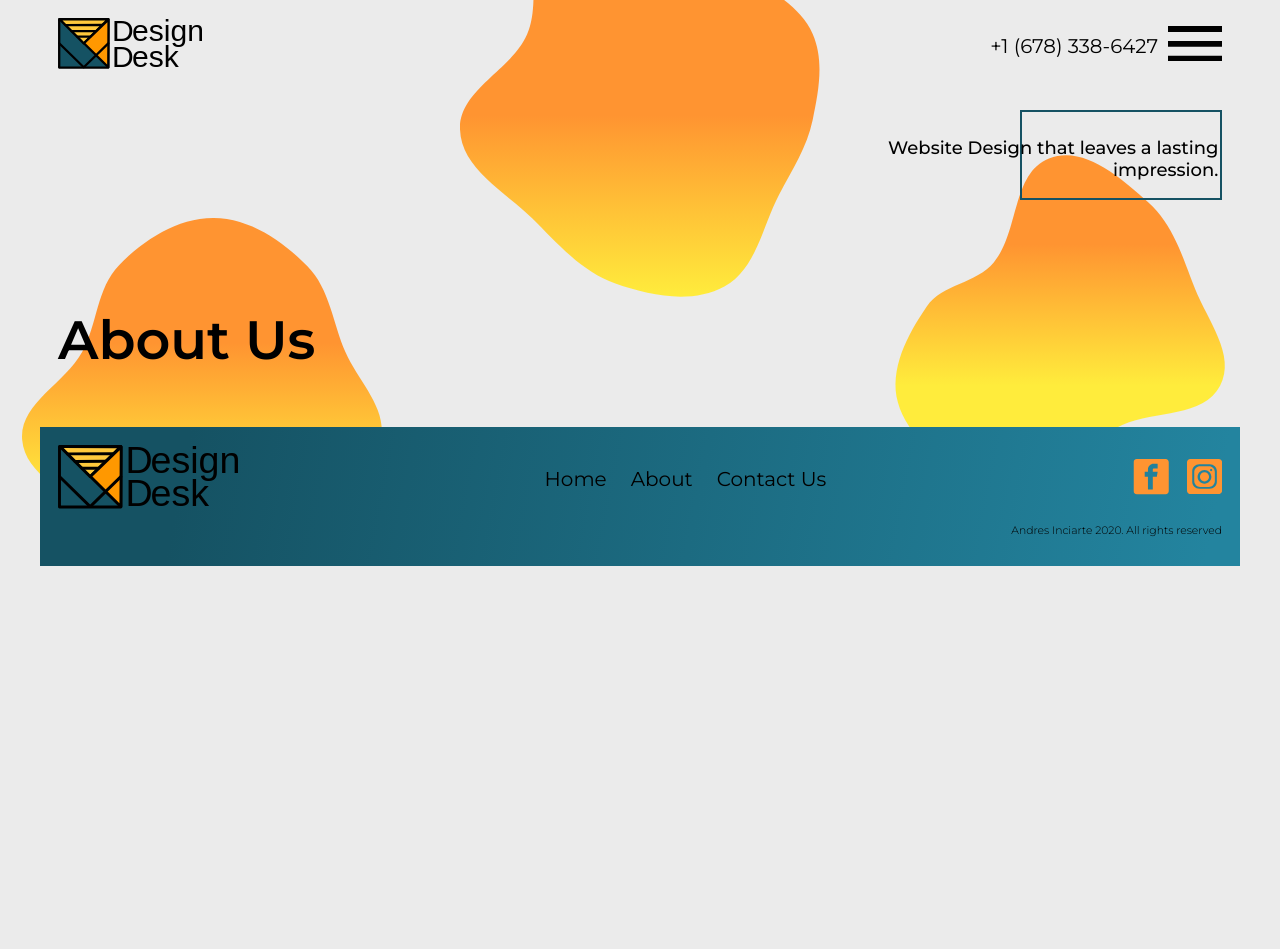
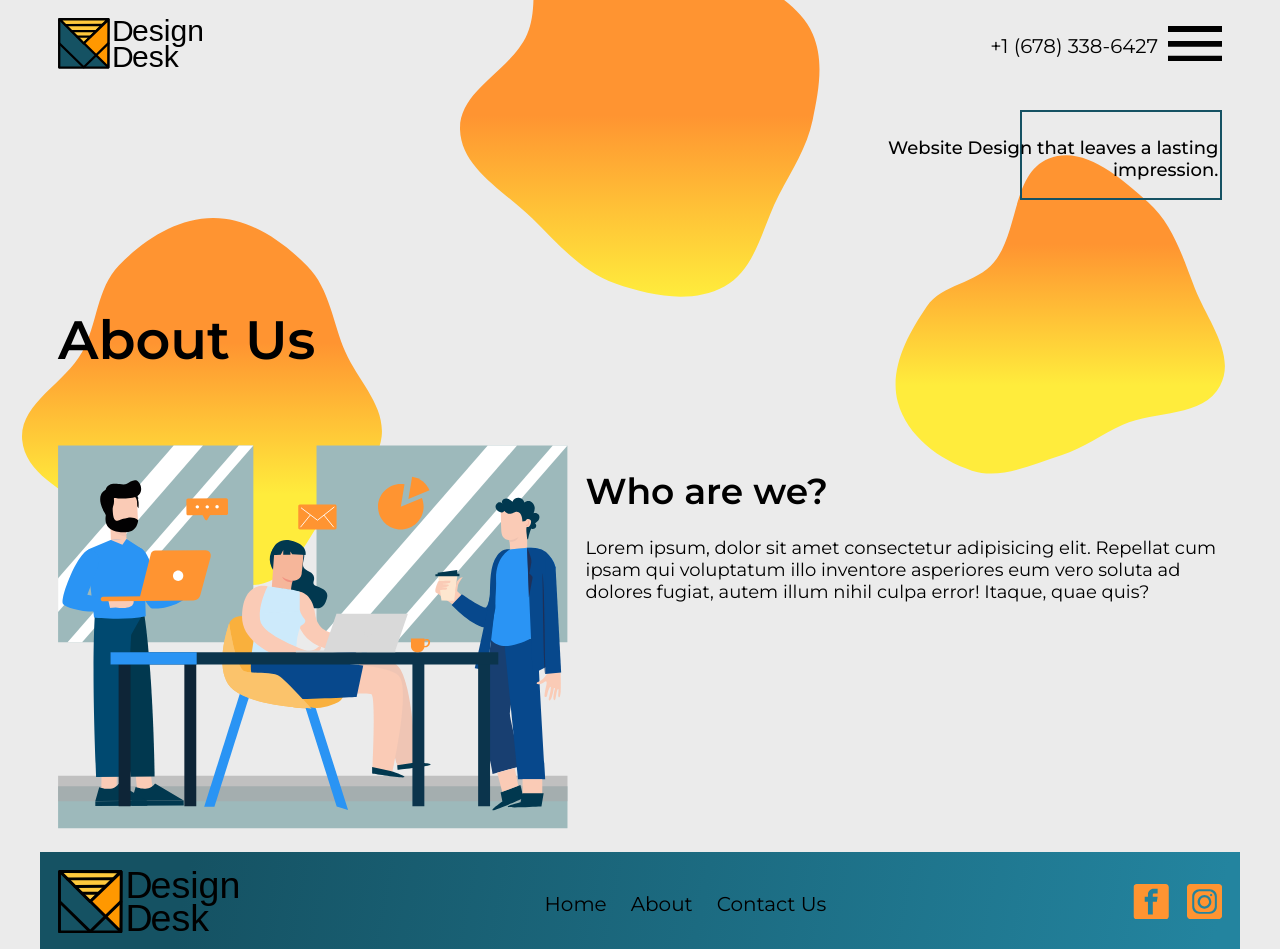
Before and after one commit to andresnew00/DesignDeskWebsite, a React (Create React App) app: page /about in a window 1280 px wide. Shown: the top 949 px of the page. Before the commit the page ends 800 px from the top, so only its background shows below. Built offline with nearby package versions, Linux system fonts and the light colour scheme.

Commit message:
about page completed moving into contact in the morning

```diff
--- a/public/index.html
+++ b/public/index.html
@@ -7,7 +7,7 @@
     <meta name="theme-color" content="#000000" />
     <meta
       name="description"
-      content="Web site created using create-react-app"
+      content="Website Design and Creation, SEO, best quality and affordable"
     />
     <link href="https://fonts.googleapis.com/css2?family=Montserrat:wght@300;400;500;600&display=swap" rel="stylesheet">
     <link rel="apple-touch-icon" href="%PUBLIC_URL%/logo192.png" />
@@ -25,10 +25,10 @@
       work correctly both with client-side routing and a non-root public URL.
       Learn how to configure a non-root public URL by running `npm run build`.
     -->
-    <title>React App</title>
+    <title>Design Deck</title>
   </head>
   <body>
-    <noscript>You need to enable JavaScript to run this app.</noscript>
+    <noscript>Please enable JavaScript to run this app.</noscript>
     <div id="root"></div>
     <!--
       This HTML file is a template.
--- a/src/App.css
+++ b/src/App.css
@@ -589,6 +589,30 @@ body {
   z-index: -5;
 }
 
+.WhoWeAre .wrapper {
+  max-width: 1200px;
+  margin: 0 auto;
+  padding: 1em;
+  display: -webkit-box;
+  display: -ms-flexbox;
+  display: flex;
+  -webkit-box-orient: vertical;
+  -webkit-box-direction: normal;
+      -ms-flex-direction: column;
+          flex-direction: column;
+}
+
+.WhoWeAre .wrapper .table-team {
+  width: 20em;
+  -ms-flex-item-align: center;
+      -ms-grid-row-align: center;
+      align-self: center;
+}
+
+.WhoWeAre .wrapper .text-section {
+  text-align: center;
+}
+
 @media (min-width: 650px) {
   body {
     font-size: 18px;
@@ -657,6 +681,22 @@ body {
         align-self: center;
     margin-left: auto;
   }
+  .WhoWeAre .wrapper {
+    -webkit-box-pack: space-evenly;
+        -ms-flex-pack: space-evenly;
+            justify-content: space-evenly;
+    -webkit-box-orient: horizontal;
+    -webkit-box-direction: normal;
+        -ms-flex-direction: row;
+            flex-direction: row;
+  }
+  .WhoWeAre .wrapper .table-team {
+    width: 80em;
+  }
+  .WhoWeAre .wrapper .text-section {
+    margin-left: 1em;
+    text-align: left;
+  }
 }
 
 @media (min-width: 750px) {
--- a/src/App.scss
+++ b/src/App.scss
@@ -427,6 +427,24 @@ body {
   }
 }
 
+// About Components
+.WhoWeAre {
+  .wrapper {
+    max-width: 1200px;
+    margin: 0 auto;
+    padding: 1em;
+    display: flex;
+    flex-direction: column;
+    .table-team {
+      width: 20em;
+      align-self: center;
+    }
+    .text-section {
+      text-align: center;
+    }
+  }
+}
+
 // Media
 @media (min-width: 650px) {
   body {
@@ -480,6 +498,20 @@ body {
       margin-left: auto;
     }
   }
+
+  .WhoWeAre {
+    .wrapper {
+      justify-content: space-evenly;
+      flex-direction: row;
+      .table-team {
+        width: 80em;
+      }
+      .text-section {
+        margin-left: 1em;
+        text-align: left;
+      }
+    }
+  }
 }
 
 @media (min-width: 750px) {
--- /dev/null
+++ b/src/components/WhoWeAre.js
@@ -0,0 +1,22 @@
+import React from "react";
+import { ReactComponent as Team } from "../assets/team-table.svg";
+
+export default function WhoWeAre() {
+  return (
+    <div className="WhoWeAre">
+      <div className="wrapper">
+        <div className="table-team">
+          <Team />
+        </div>
+        <div className="text-section">
+          <h1>Who are we?</h1>
+          <p>
+            Lorem ipsum, dolor sit amet consectetur adipisicing elit. Repellat
+            cum ipsam qui voluptatum illo inventore asperiores eum vero soluta
+            ad dolores fugiat, autem illum nihil culpa error! Itaque, quae quis?
+          </p>
+        </div>
+      </div>
+    </div>
+  );
+}
--- a/src/pages/About.js
+++ b/src/pages/About.js
@@ -1,6 +1,7 @@
 import React from "react";
 import Navbar from "../components/Navbar";
 import Hero from "../components/Hero";
+import WhoWeAre from "../components/WhoWeAre";
 import Footer from "../components/Footer";
 
 function About() {
@@ -8,6 +9,7 @@ function About() {
     <div className="about">
       <Navbar />
       <Hero title="About Us"/>
+      <WhoWeAre />
       <Footer />
     </div>
   );
```
Also changed, not shown: src/assets/team-table.svg (added), 9 other files (tests, documents, lock files or other folders).
